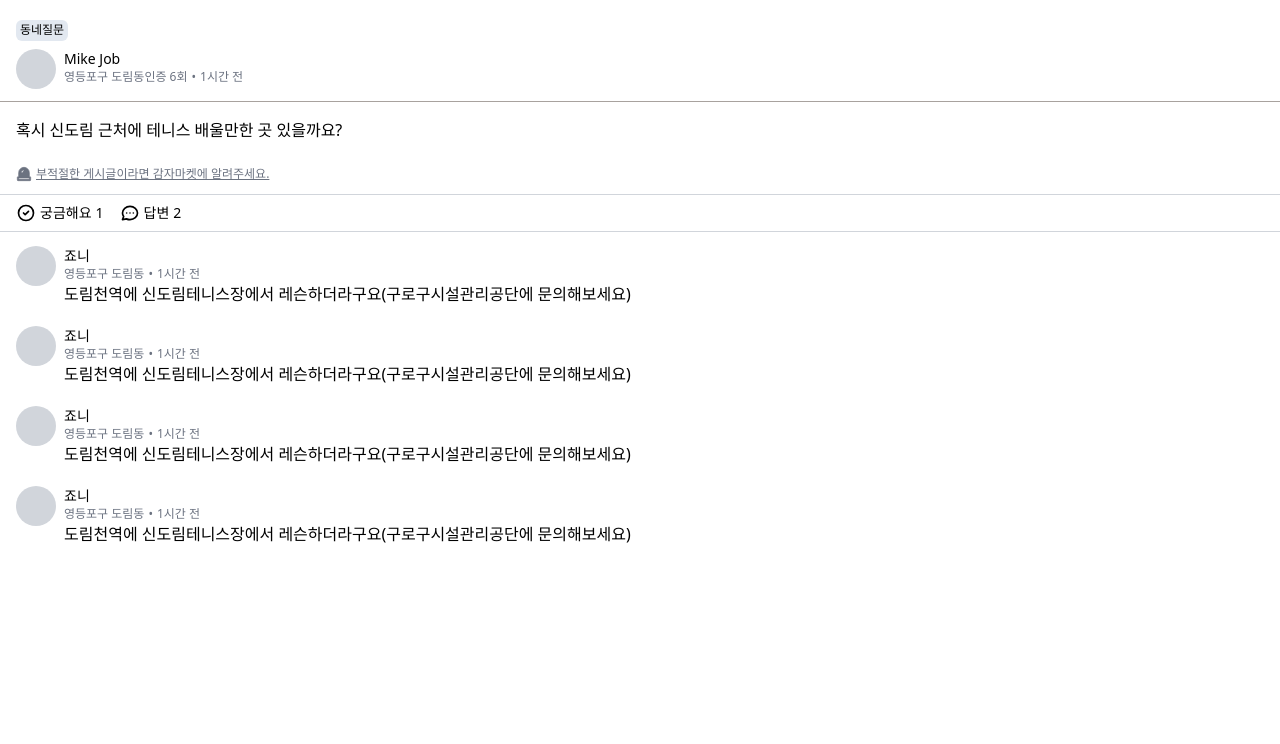
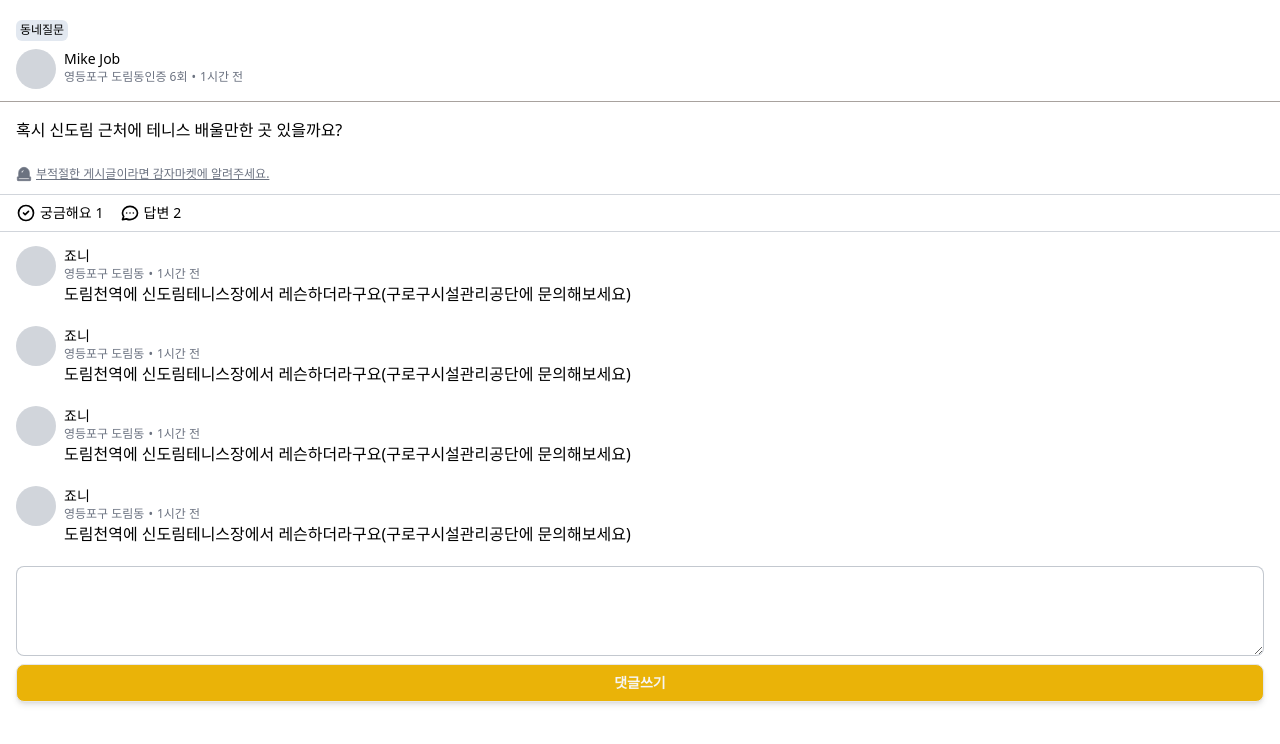
Before and after one commit to rnrudxo2872/market-c, a Next.js app: page /community/1 in a window 1280 px wide. Shown: the top 744 px of the page. Built offline with nearby package versions, Linux system fonts and the light colour scheme.

Commit message:
communityDetail - 댓글작성란 추가

```diff
--- a/pages/community/[id].tsx
+++ b/pages/community/[id].tsx
@@ -108,6 +108,16 @@ const CommunityPostDetail: NextPage = () => {
           </div>
         ))}
       </section>
+      <section className="flex flex-col gap-2 pb-4 px-4">
+        <textarea
+          id="description"
+          rows={3}
+          className="border-[1.5px] border-gray-400 border-opacity-60 rounded-lg py-2 outline-none focus:border-amber-500 focus:ring-1 flex-grow ring-amber-500 transition-shadow duration-300 px-2"
+        />
+        <button className="bg-yellow-500 text-stone-100 text-sm font-semibold py-2 rounded-lg border-[1px] shadow-md">
+          댓글쓰기
+        </button>
+      </section>
     </div>
   );
 };
```
